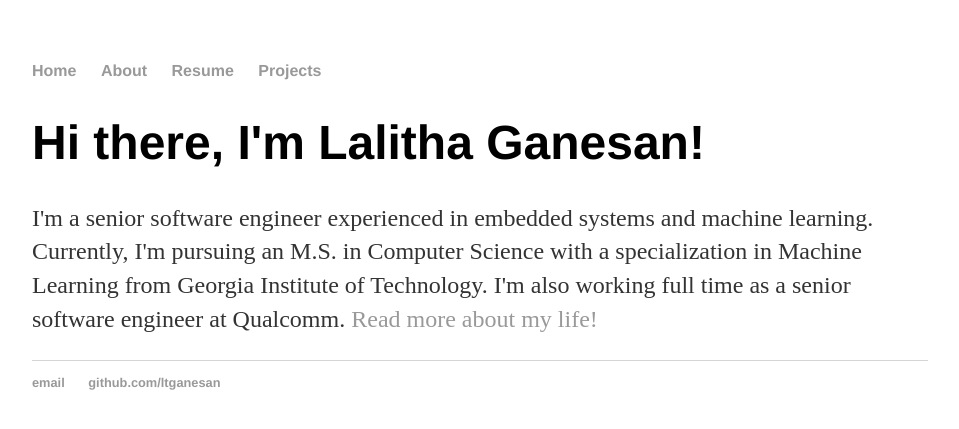
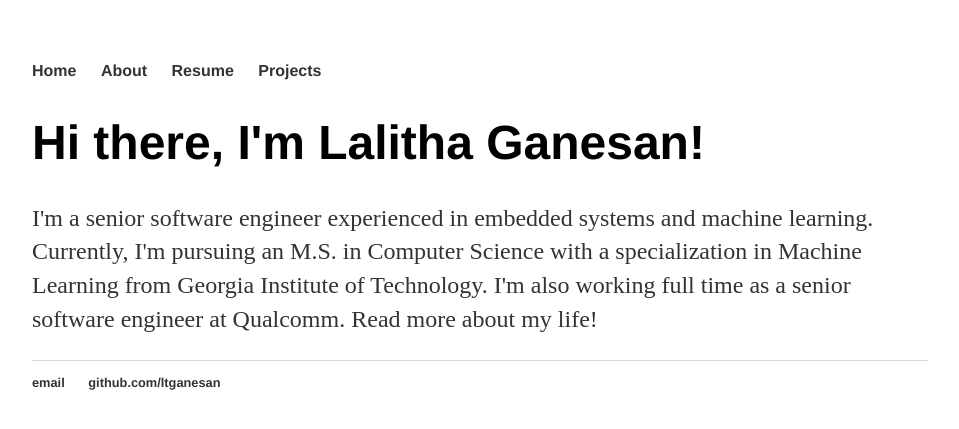
Before and after one commit to ltganesan/ltganesan.github.io, a Jekyll site: the page built from index.html, in a window 1280 px wide. Shown: the top 429 px of the page, without its empty margins (160-1119 px from the left). Built offline with Jekyll 4.4.1, drawn with Linux system fonts in a browser that asks for light colours.

Commit message:
Update main.css

```diff
--- a/css/main.css
+++ b/css/main.css
@@ -1,6 +1,6 @@
 body { margin: 60px auto; width: 70%; }
 
-a { text-decoration: none; color: #999; }
+a { text-decoration: none; color: #333; }
 /*a:hover { text-decoration: underline; }*/
 a:hover {text-decoration: underline; color: #ffe4e1;}
 
```
